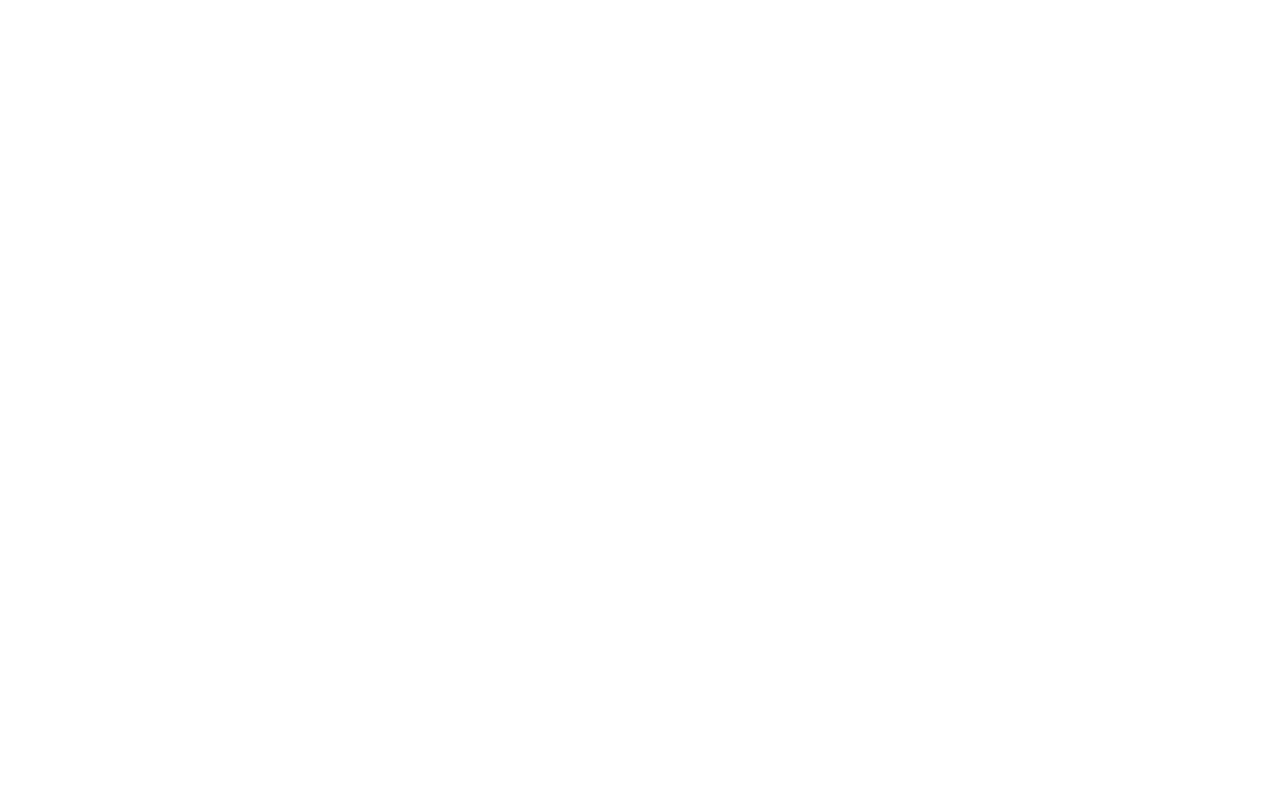
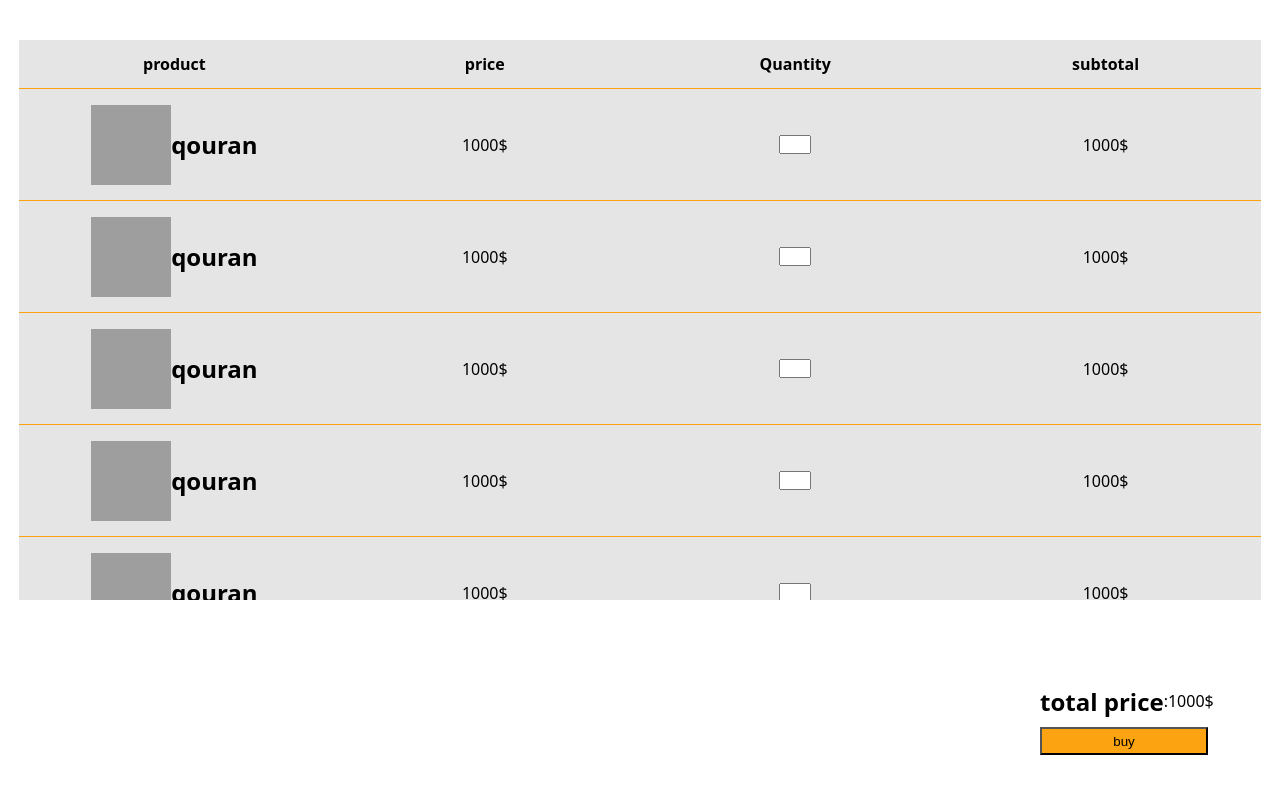
Before and after one commit to CA-G12/team3-bookStore, a website: page public/pages/cart.html in a window 1280 px wide. Drawn offline with Linux system fonts and the light colour scheme; grey boxes are pictures that could not be loaded.

Commit message:
create cart page html , css relates #24

```diff
--- a/public/pages/cart.html
+++ b/public/pages/cart.html
@@ -9,11 +9,72 @@
         integrity="sha512-1sCRPdkRXhBV2PBLUdRb4tMg1w2YPf37qatUFeS7zlBy7jJI8Lf4VHwWfZZfpXtYSLy85pkm9GaYVYMfw5BC1A=="
         crossorigin="anonymous" referrerpolicy="no-referrer" />
     <link rel="stylesheet" href="../style/main.css">
+    <link rel="stylesheet" href="../style/cart.css">
     <title>cart</title>
 </head>
 
 <body>
+    <section class="cart-section">
+        <table>
+            <tr>
+                <th>product</th>
+                <th>price</th>
+                <th>Quantity</th>
+                <th>subtotal</th>
+            </tr>
+            <tr>
+                <td><img src="https://encrypted-tbn0.gstatic.com/images?q=tbn:ANd9GcQS6B-aMyZFqxEukOOaTmykcC0OnaWlDyl-tA&usqp=CAU"
+                        alt="">
+                    <h1>qouran</h1>
+                </td>
+                <td>1000$</td>
+                <td><input type="number" min='0' /></td>
+                <td>1000$</td>
+            </tr>
+            <tr>
+                <td><img src="https://encrypted-tbn0.gstatic.com/images?q=tbn:ANd9GcQS6B-aMyZFqxEukOOaTmykcC0OnaWlDyl-tA&usqp=CAU"
+                        alt="">
+                    <h1>qouran</h1>
+                </td>
+                <td>1000$</td>
+                <td><input type="number" min='0' /></td>
+                <td>1000$</td>
+            </tr>
+            <tr>
+                <td><img src="https://encrypted-tbn0.gstatic.com/images?q=tbn:ANd9GcQS6B-aMyZFqxEukOOaTmykcC0OnaWlDyl-tA&usqp=CAU"
+                        alt="">
+                    <h1>qouran</h1>
+                </td>
+                <td>1000$</td>
+                <td><input type="number" min='0' /></td>
+                <td>1000$</td>
+            </tr>
+            <tr>
+                <td><img src="https://encrypted-tbn0.gstatic.com/images?q=tbn:ANd9GcQS6B-aMyZFqxEukOOaTmykcC0OnaWlDyl-tA&usqp=CAU"
+                        alt="">
+                    <h1>qouran</h1>
+                </td>
+                <td>1000$</td>
+                <td><input type="number" min='0' /></td>
+                <td>1000$</td>
+            </tr>
+            <tr>
+                <td><img src="https://encrypted-tbn0.gstatic.com/images?q=tbn:ANd9GcQS6B-aMyZFqxEukOOaTmykcC0OnaWlDyl-tA&usqp=CAU"
+                        alt="">
+                    <h1>qouran</h1>
+                </td>
+                <td>1000$</td>
+                <td><input type="number" min='0' /></td>
+                <td>1000$</td>
+            </tr>
+        </table>
 
+        <div class="buy-total" >
+            <div class="total-price"><h1>total price</h1>: <span>1000$</span> </div>
+            <button class="buy-button" >buy</button>
+
+        </div>
+    </section>
 </body>
 
 </html>
--- /dev/null
+++ b/public/style/cart.css
@@ -0,0 +1,73 @@
+
+.cart-section{
+    background-color: var(--backgroundColor);
+    display: flex;
+    flex-direction: column;
+    flex-wrap: wrap;
+    align-items: center;
+    justify-content: space-around;
+    height: 100vh;
+}
+table{
+    display: flex;
+    justify-content: space-around;
+    align-items: center;
+    width: 100%;
+    height: 70%;
+    overflow: auto;
+}
+tbody{
+    display: flex;
+    flex-direction: column;
+    height: 100%;
+    justify-content: flex-start;
+    width: 97%;
+}
+th{
+    height: 3rem;
+    display: flex;
+    align-items: center;
+    justify-content: center;
+    width: 25%;
+}
+tr{
+    width: 100%;
+    display: flex;
+    background-color: var(--navColor);
+}
+td{
+    display: flex;
+    align-items: center;
+    border-top: 1px solid var(--secColor);
+    height: 7rem;
+    justify-content: center;
+    width: 100%;
+}
+input{
+    width: 2rem;
+}
+td img{
+    width: 5rem;
+    height: 5rem;
+}
+.buy-total{
+    display: flex;
+    flex-direction: column;
+    align-self: flex-end;
+    width: 15rem;
+    align-items: flex-start;
+    height: 5rem;
+    justify-content: space-around;
+}
+.total-price{
+    display: flex;
+    align-items: center;
+}
+.buy-button{
+    width: 70%;
+    padding: .3rem;
+    background-color: var(--secColor);
+    cursor: pointer;
+    /* outline: none; */
+    /* border: none; */
+}
```
